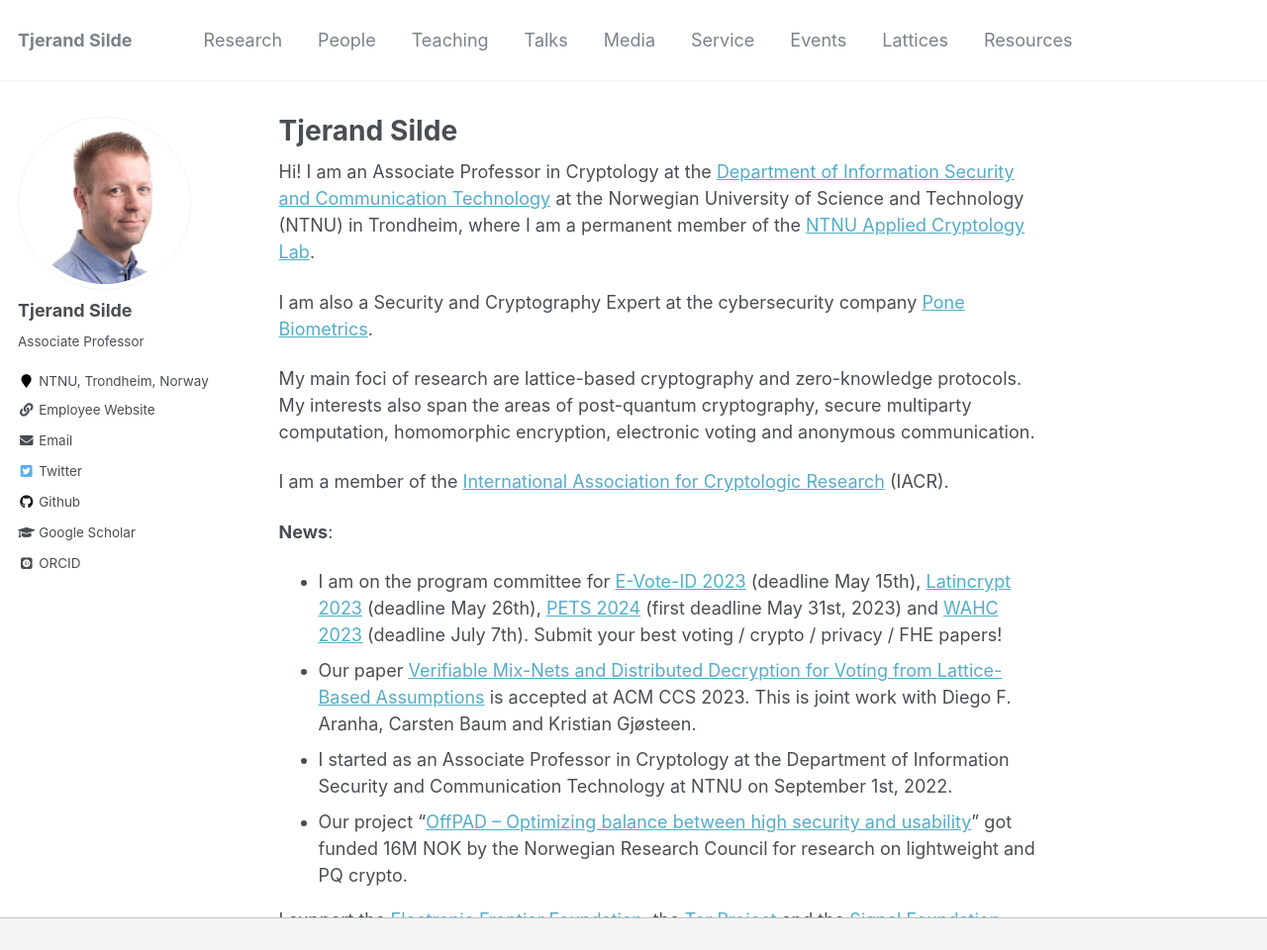
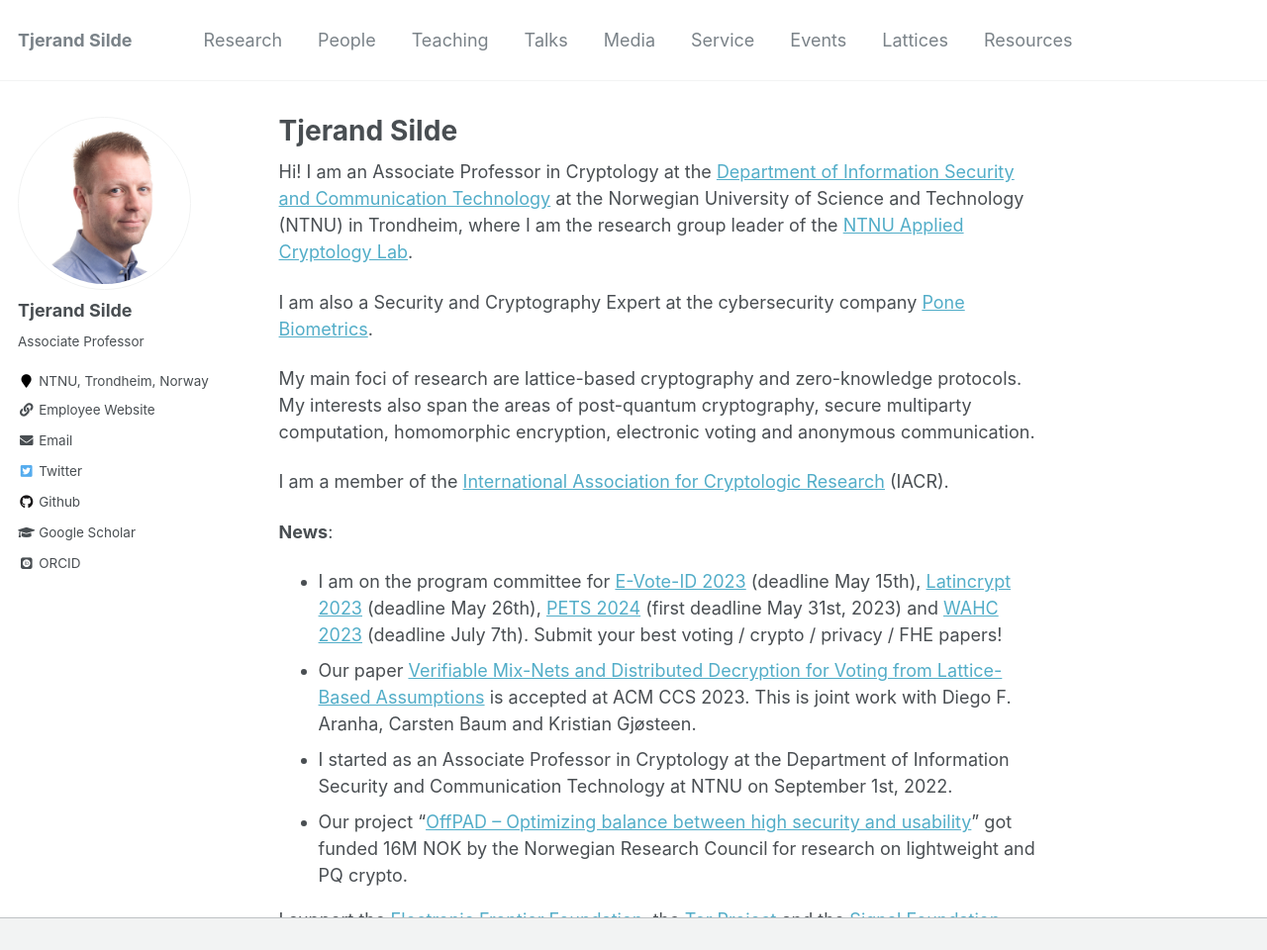
Before and after one commit to tjesi/tjesi.github.io, a Jekyll site: the page built from _pages/about.md, in a window 1280 px wide and 1156 px high, cut to the strip 0-960 px from the top of the window. Shown: the whole strip at 99% size. Built offline with Jekyll 4.4.1, drawn with Linux system fonts in a browser that asks for light colours; some web fonts are replaced.

Commit message:
Update about.md

```diff
--- a/_pages/about.md
+++ b/_pages/about.md
@@ -8,7 +8,7 @@
   - /about.html
 ---
 
-Hi! I am an Associate Professor in Cryptology at the [Department of Information Security and Communication Technology](https://www.ntnu.edu/iik) at the Norwegian University of Science and Technology (NTNU) in Trondheim, where I am a permanent member of the [NTNU Applied Cryptology Lab](https://www.ntnu.edu/iik/nacl-lab).
+Hi! I am an Associate Professor in Cryptology at the [Department of Information Security and Communication Technology](https://www.ntnu.edu/iik) at the Norwegian University of Science and Technology (NTNU) in Trondheim, where I am the research group leader of the [NTNU Applied Cryptology Lab](https://www.ntnu.edu/iik/nacl-lab).
 
 I am also a Security and Cryptography Expert at the cybersecurity company [Pone Biometrics](https://ponebiometrics.com/the-team).
 
```
